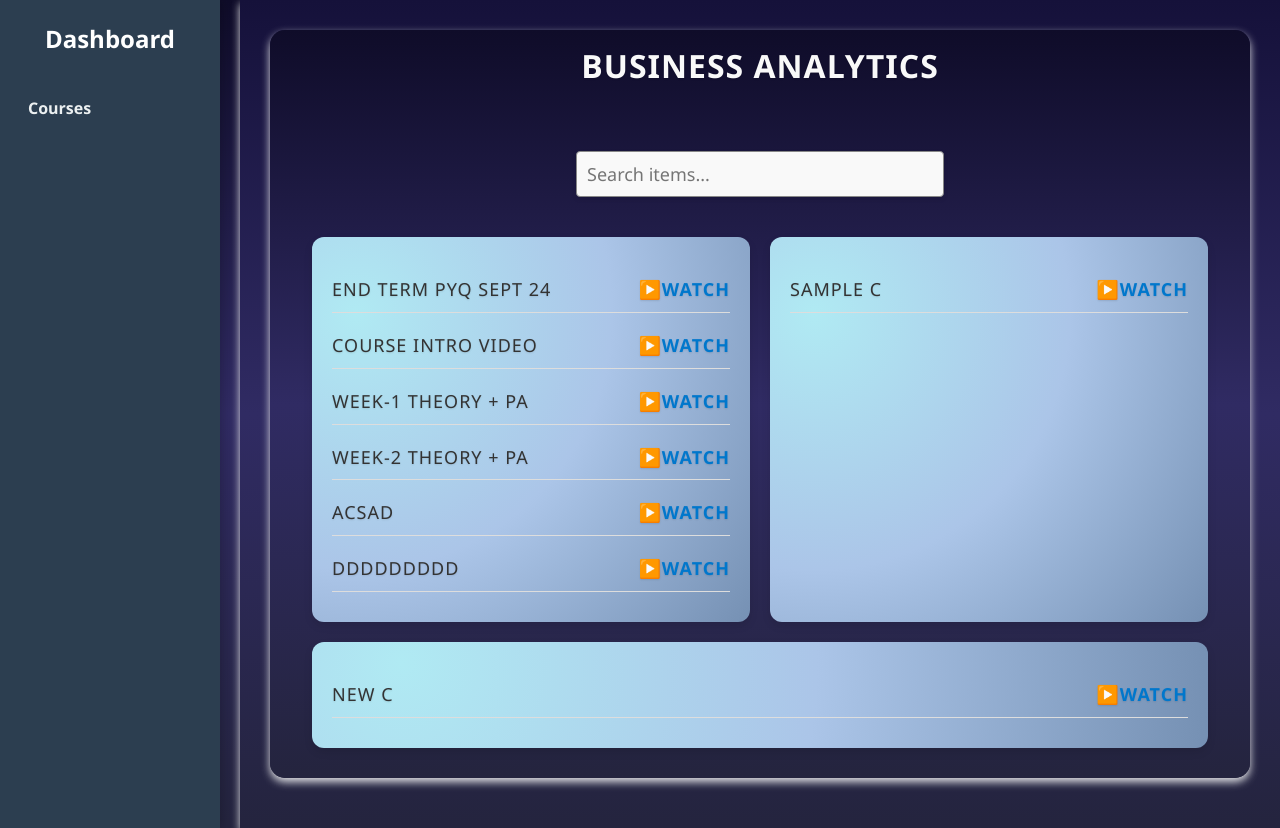
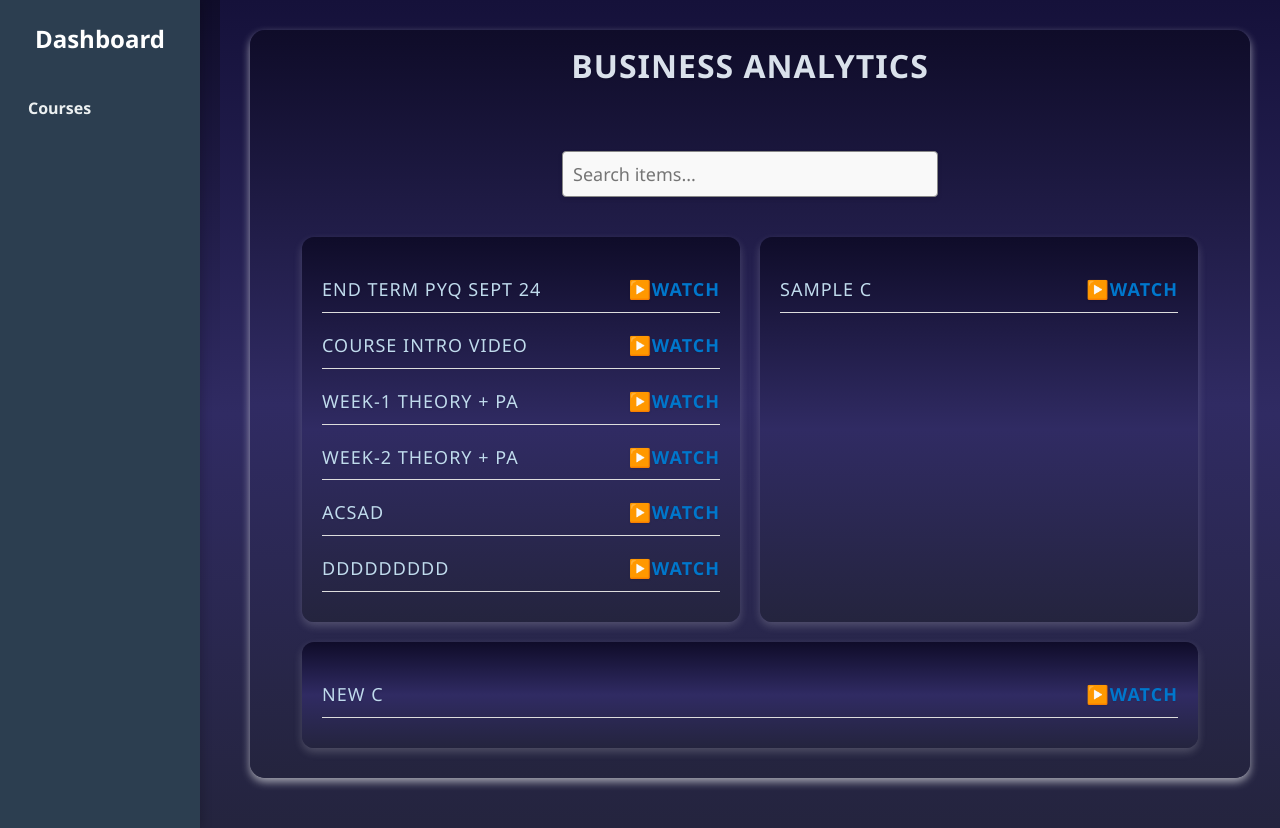
Before and after one commit to 22f3000982/iitm-bs-portal, a Flask app: page /course/1 in a window 1280 px wide. Run offline with Flask 2, Linux system fonts and the light colour scheme; data comes from the database, SQL or seed files in the repository.

```diff
--- a/templates/course_detail.html
+++ b/templates/course_detail.html
@@ -9,19 +9,31 @@
             margin: 0;
             padding: 0;
             background: linear-gradient(to bottom, #0f0c29, #302b63, #24243e);
+            height: 100%; /* Ensure full height for scrolling */
+overflow-y: auto; /* Allow scrolling on the body */
         }
         .main-content {
+            margin-left: 220px; /* Adjusted for sidebar width */
+            min-height: 100vh; /* Ensure it takes at least full viewport height */
             margin-top: 0 !important;
+            overflow-y: auto;
             background: linear-gradient(to bottom, #15113a, #302b63, #24243e);
-            box-shadow: 0 4px 8px rgba(245, 246, 246, 0.904);
         }
+        .sidebar {
+    position: fixed;
+    top: 0;
+    left: 0;
+    width: 200px;
+    height: 100%;
+    z-index: 3;
+}
         .container {
             margin-top: 0 !important;
             padding-top: 40px; /* Increased to 40px for more space at the top */
             padding-top: 10px;
             background: linear-gradient(to bottom, #0f0c29, #302b63, #24243e);
             border: none;
-            box-shadow: 0 4px 8px rgba(245, 246, 246, 0.904);
+            box-shadow: 0 4px 8px rgba(245, 246, 246, 0.604);
         }
         .item-list li {
             display: flex;
@@ -71,8 +83,10 @@
     outline: none;
 }
 .box {
-    background-color: #fae7e7; /* Changed from white (#ffffff) to a soft gray */
-    background-image: radial-gradient( circle farthest-corner at 10% 20%,  rgb(176, 234, 243) 0%, rgb(171, 197, 232) 51.2%, rgba(117,144,179,1) 100.1% );
+    color: #c0dbed;
+    background: linear-gradient(to bottom, #0f0c29, #302b63, #24243e);
+    box-shadow: 0 4px 8px rgba(245, 246, 246, 0.204);
+
 }
 
 
@@ -93,7 +107,7 @@
 
 <div class="main-content">
     <div class="container">
-        <h1 style="color: #f9f9f9;" >{{ course_name }}</h1>
+        <h1 style="color: #dae1eb;" >{{ course_name }}</h1>
 
         <!-- Search Bar -->
         <input type="text" id="searchInput" placeholder="Search items...">
```
